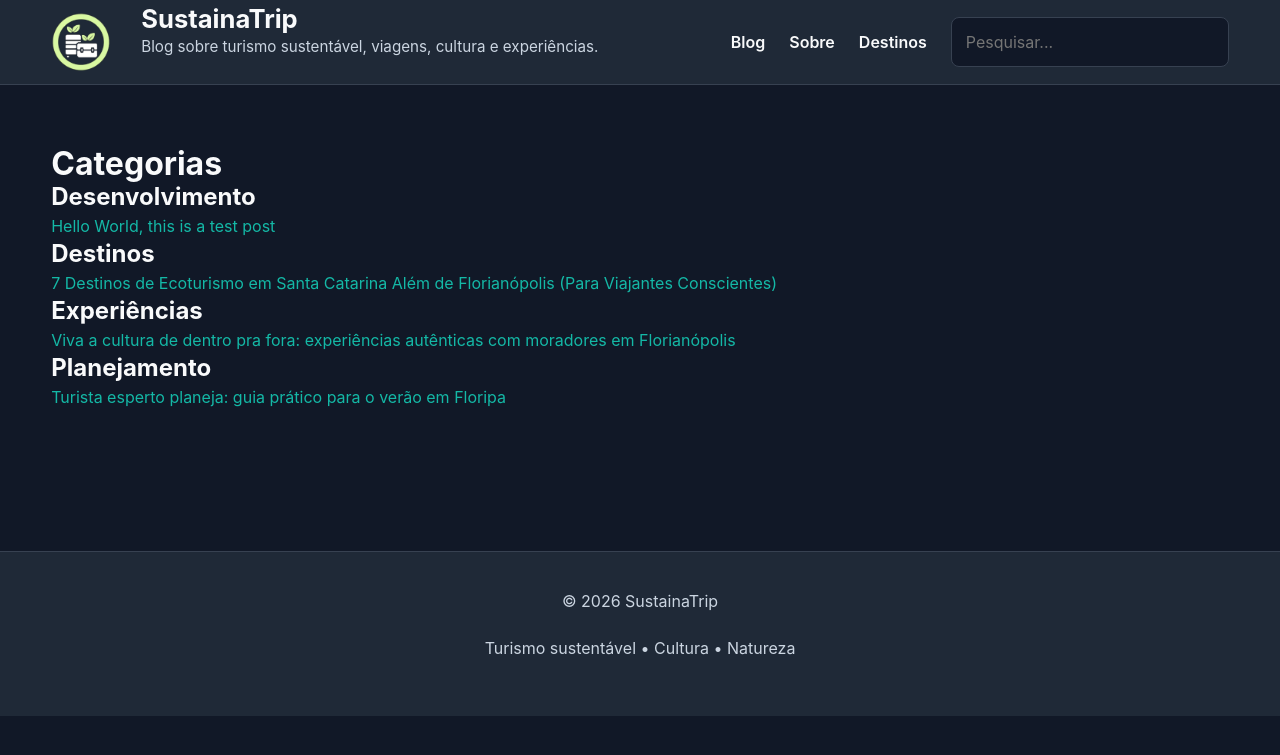
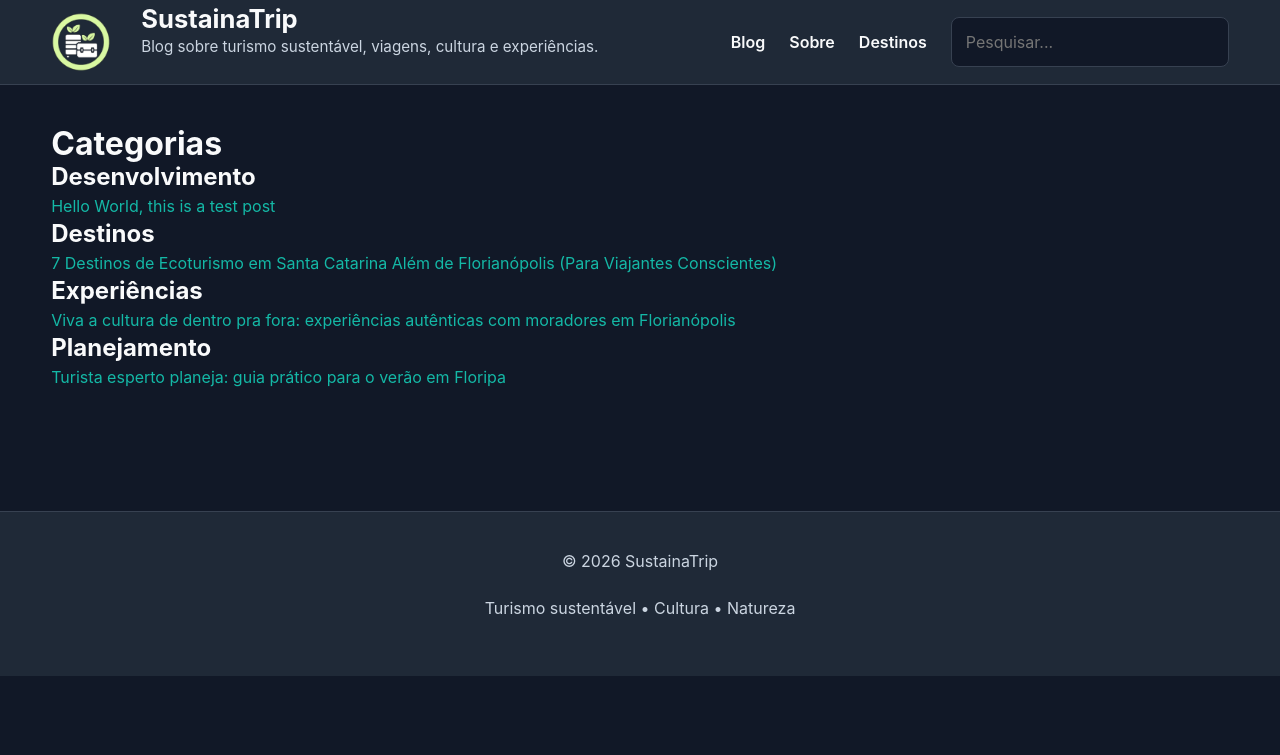
Before and after one commit to sustainatrip/blog, a Jekyll site: the page built from categorias.md, in a window 1280 px wide. Shown: the top 755 px of the page. Built offline with Jekyll 4.4.1, drawn with Linux system fonts in a browser that asks for light colours.

Commit message:
Adjust padding and color in CSS styles

```diff
--- a/assets/css/style.css
+++ b/assets/css/style.css
@@ -327,7 +327,7 @@
    ========================================================== */
 
 main {
-    padding: 60px 0;
+    padding: 40px 0;
 }
 
 .posts {
@@ -537,7 +537,7 @@
 
     color:white;
 
-    padding:40px;
+    padding:20px;
 
 }
 .hero-content {
@@ -632,7 +632,7 @@
 
 .card p {
     margin-top: 15px;
-    color: #555;
+    color: var(--muted);
 }
 
 /* Categorias */
```
